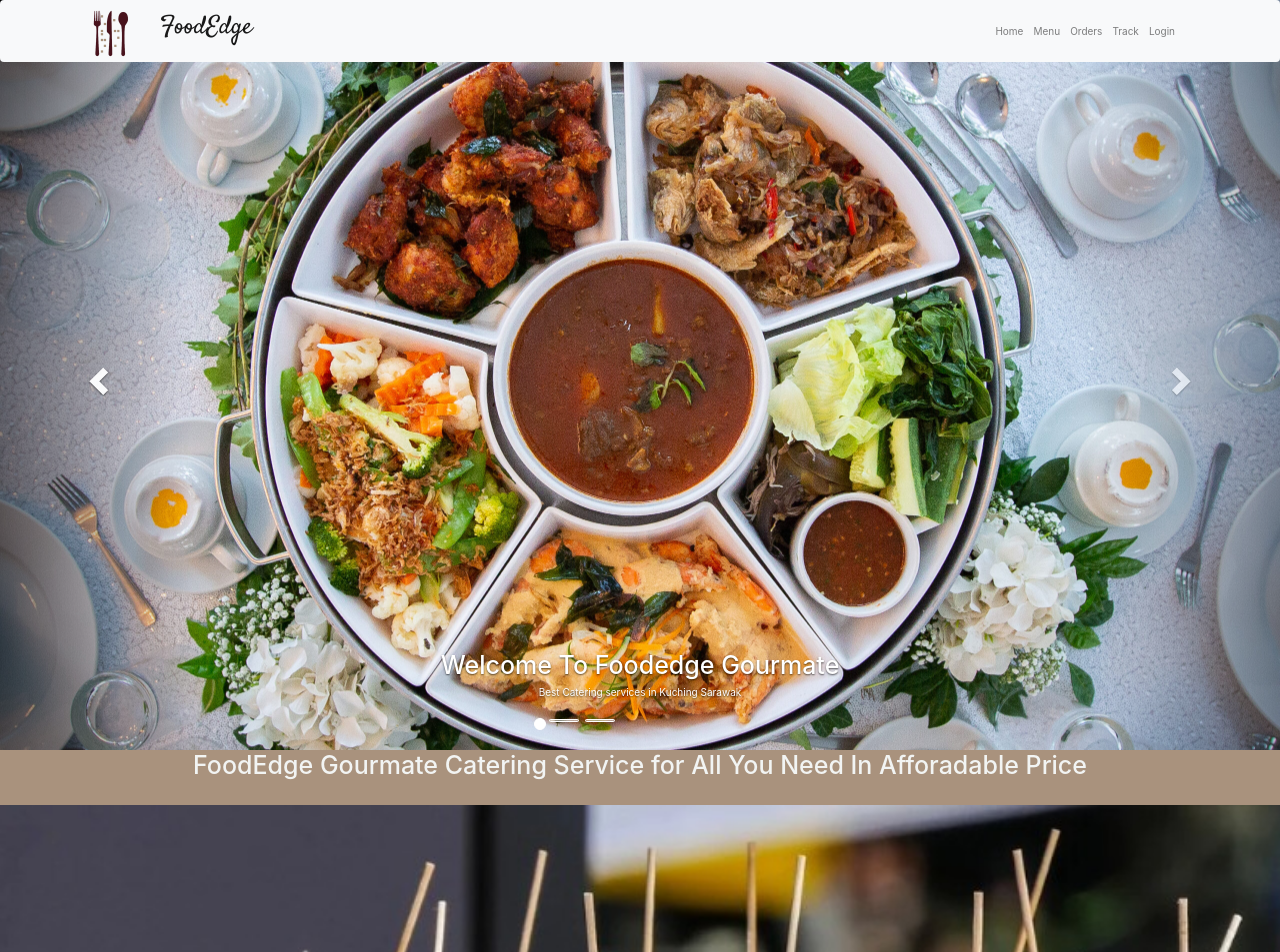
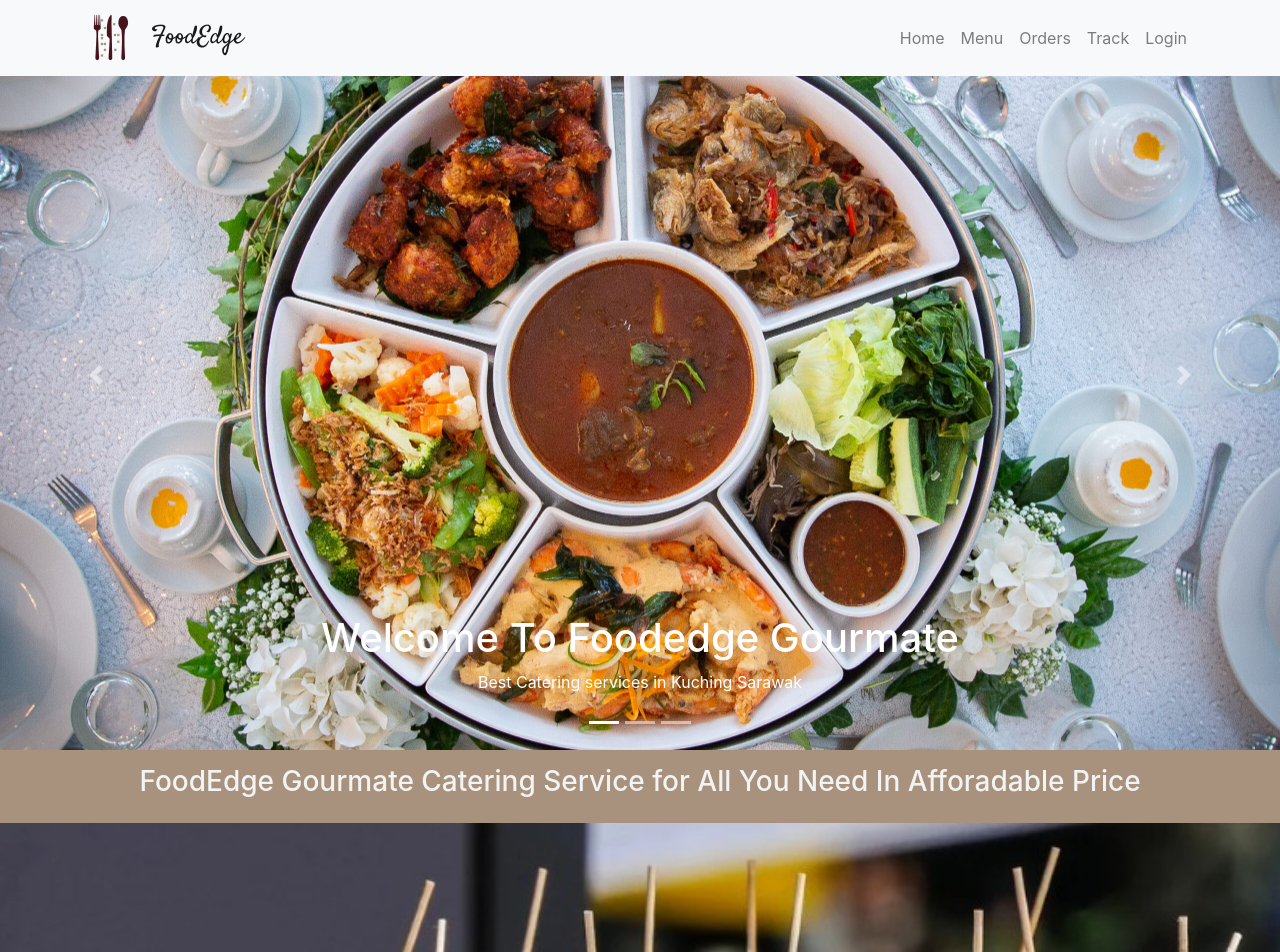
Before and after one commit to zensic/FCMS-Sprint1, a PHP site: page /ClientHome.php in a window 1280 px wide. Shown: the top 952 px of the page. Run offline with PHP 8.4, Linux system fonts and the light colour scheme; data that the repository does not hold is empty; some libraries are stand-ins or nearby versions.

Commit message:
Homepage

```diff
--- a/ClientHome.php
+++ b/ClientHome.php
@@ -11,7 +11,7 @@
   <!-- Custom styles for this template -->
   <link rel="stylesheet" href="styles/client_homepage.css">
   <link href="https://fonts.googleapis.com/css2?family=Satisfy&display=swap" rel="stylesheet">
-  <link rel="stylesheet" type="text/css" href="https://maxcdn.bootstrapcdn.com/bootstrap/3.3.7/css/bootstrap.min.css">
+  <!--<link rel="stylesheet" type="text/css" href="https://maxcdn.bootstrapcdn.com/bootstrap/3.3.7/css/bootstrap.min.css">-->
 
   <link rel="stylesheet" href="stylesheet/footer.css">
   <?php
@@ -51,32 +51,31 @@
 
   <!--End of nav bar-->
   <!--Slide Show-->
-  <div id="theCarousel" class="carousel slide" data-ride="carousel">
+  <div id="theCarousel" class="carousel slide" data-ride="carousel" data-interval="3000">
 
-    <ol class="carousel-indicators">
+    <ul class="carousel-indicators">
       <li data-target="#theCarousel" data-slide-to="0" class="active"> </li>
       <li data-target="#theCarousel" data-slide-to="1"> </li>
       <li data-target="#theCarousel" data-slide-to="2"> </li>
-    </ol>
+    </ul>
 
     <!-- Define the text to place over the image -->
-    <div class="carousel-inner">
-      <div class="item active">
+    <div class="carousel-inner" role="listbox">
+      <div class="carousel-item active">
         <div class="slide1"></div>
         <div class="carousel-caption">
           <h1>Welcome To Foodedge Gourmate</h1>
           <p>Best Catering services in Kuching Sarawak</p>
-
         </div>
       </div>
-      <div class="item">
+      <div class="carousel-item">
         <div class="slide2"></div>
         <div class="carousel-caption">
           <h1>Welcome To Foodedge Gourmate</h1>
           <p>Best Catering services in Kuching Sarawak</p>
         </div>
       </div>
-      <div class="item">
+      <div class="carousel-item">
         <div class="slide3"></div>
         <div class="carousel-caption">
           <h1>Welcome To Foodedge Gourmate</h1>
@@ -86,11 +85,11 @@
     </div>
 
 
-    <a class="left carousel-control" href="#theCarousel" data-slide="prev">
-      <span class="glyphicon glyphicon-chevron-left"> </span>
+    <a class="carousel-control-prev" href="#theCarousel" data-slide="prev">
+      <span class="carousel-control-prev-icon"> </span>
     </a>
-    <a class="right carousel-control" href="#theCarousel" data-slide="next">
-      <span class="glyphicon glyphicon-chevron-right"></span>
+    <a class="carousel-control-next" href="#theCarousel" data-slide="next">
+      <span class="carousel-control-next-icon"></span>
     </a>
   </div>
   <!-- Endof slide show-->
@@ -99,10 +98,10 @@
 
   <!--about start-->
 
-  <div class="container-fluid padding" id="aboutushome">
+  <div class="container-fluid" id="aboutushome" style="padding-top: 15px;">
     <div class="row welcome text-center text-white">
       <div class="col-12">
-        <h1 class="display-5"> FoodEdge Gourmate Catering Service for All You Need In Afforadable Price </h1>
+        <h3 class="display-5"> FoodEdge Gourmate Catering Service for All You Need In Afforadable Price </h3>
       </div>
       <hr>
       <div class="col-12">
@@ -219,9 +218,6 @@
 
   </footer>
 
-  <script src="https://ajax.googleapis.com/ajax/libs/jquery/2.1.3/jquery.min.js"></script>
-  <script src="https://maxcdn.bootstrapcdn.com/bootstrap/3.3.7/js/bootstrap.min.js" integrity="sha384-Tc5IQib027qvyjSMfHjOMaLkfuWVxZxUPnCJA7l2mCWNIpG9mGCD8wGNIcPD7Txa" crossorigin="anonymous"></script>
-
 </body>
 
 </html>
```
Also changed, not shown: images/1.jpg (added), images/2.jpg (added), images/3.jpg (added), 1 other file.
